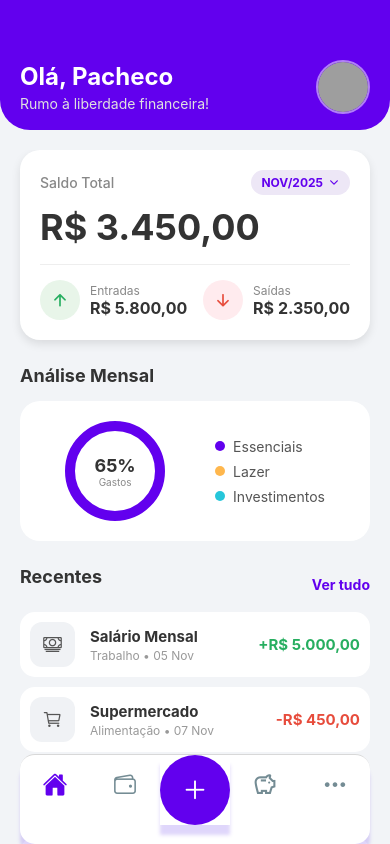
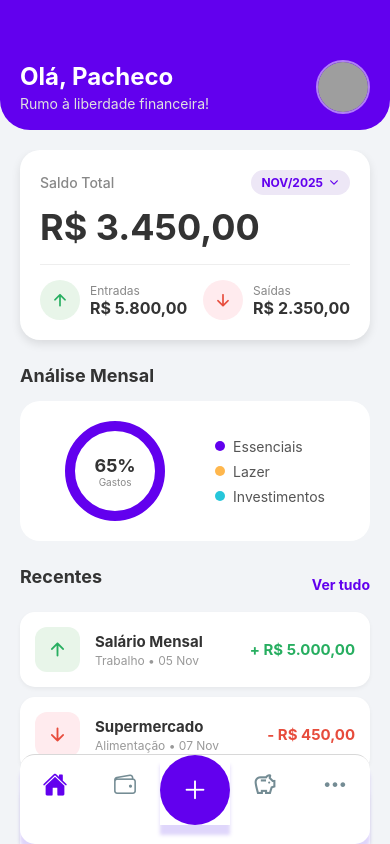
Before and after one commit to xgustavopachecox/TCC-projeto, a React Native app: screen / in a window 390 px wide. Built offline with nearby package versions, Linux system fonts and the light colour scheme; grey boxes are pictures that could not be loaded.

Commit message:
pagina do home completa

```diff
--- a/src/screens/Home.tsx
+++ b/src/screens/Home.tsx
@@ -7,10 +7,10 @@ import {
   ScrollView,
   TouchableOpacity,
   Image,
-  Dimensions
+  Modal,
+  Platform
 } from 'react-native';
 import { Ionicons } from '@expo/vector-icons';
-
 
 type Transaction = {
   id: string;
@@ -19,18 +19,50 @@ type Transaction = {
   amount: string;
   category: string;
   date: string;
+  time: string;
+  description: string;
 };
 
-const RECENT_TRANSACTIONS: Transaction[] = [
-  { id: '1', title: 'Salário Mensal', type: 'up', amount: 'R$ 5.000,00', category: 'Trabalho', date: '05 Nov' },
-  { id: '2', title: 'Supermercado', type: 'down', amount: 'R$ 450,00', category: 'Alimentação', date: '07 Nov' },
-  { id: '3', title: 'Netflix', type: 'down', amount: 'R$ 55,90', category: 'Lazer', date: '10 Nov' },
-  { id: '4', title: 'Freelance', type: 'up', amount: 'R$ 800,00', category: 'Extra', date: '12 Nov' },
+// Dados Iniciais
+const INITIAL_TRANSACTIONS: Transaction[] = [
+  { id: '1', title: 'Salário Mensal', type: 'up', amount: '5.000,00', category: 'Trabalho', date: '05 Nov', time: '09:00', description: 'Pagamento de salário.' },
+  { id: '2', title: 'Supermercado', type: 'down', amount: '450,00', category: 'Alimentação', date: '07 Nov', time: '18:30', description: 'Compras no supermercado.' },
+  { id: '3', title: 'Netflix', type: 'down', amount: '55,90', category: 'Lazer', date: '10 Nov', time: '10:15', description: 'Assinatura mensal.' },
+  { id: '4', title: 'Freelance', type: 'up', amount: '800,00', category: 'Extra', date: '12 Nov', time: '14:00', description: 'Serviço prestado.' },
 ];
 
 export default function Home() {
   const navigation = useNavigation<any>();
   const [currentMonth, setCurrentMonth] = useState('NOV/2025');
+
+  // Estados para as Transações Recentes e Modal
+  const [recentTransactions, setRecentTransactions] = useState<Transaction[]>(INITIAL_TRANSACTIONS);
+  const [modalVisible, setModalVisible] = useState(false);
+  const [selectedTx, setSelectedTx] = useState<Transaction | null>(null);
+
+  // Cores consistentes
+  const GREEN_COLOR = '#27ae60';
+  const RED_COLOR = '#e74c3c';
+
+  // ==========================================
+  // FUNÇÕES DO MODAL
+  // ==========================================
+  const openDetails = (tx: Transaction) => {
+    setSelectedTx(tx);
+    setModalVisible(true);
+  };
+
+  const closeDetails = () => {
+    setModalVisible(false);
+    setTimeout(() => setSelectedTx(null), 300);
+  };
+
+  const handleDeleteTransaction = () => {
+    if (selectedTx) {
+      setRecentTransactions(prev => prev.filter(t => t.id !== selectedTx.id));
+      closeDetails();
+    }
+  };
 
   return (
     <View style={styles.container}>
@@ -127,14 +159,22 @@ export default function Home() {
           </TouchableOpacity>
         </View>
 
-        {RECENT_TRANSACTIONS.map((item) => (
-          <View key={item.id} style={styles.transactionItem}>
+        {recentTransactions.map((item) => (
+          <TouchableOpacity
+            key={item.id}
+            style={styles.transactionItem}
+            activeOpacity={0.7}
+            onPress={() => openDetails(item)} // ABRE O MODAL DIRETAMENTE AQUI
+          >
             <View style={styles.transactionLeft}>
-              <View style={styles.categoryIcon}>
+              <View style={[
+                styles.categoryIcon,
+                { backgroundColor: item.type === 'up' ? '#e8f5e9' : '#ffebee' }
+              ]}>
                 <Ionicons
-                  name={item.type === 'up' ? "cash-outline" : "cart-outline"}
+                  name={item.type === 'up' ? "arrow-up" : "arrow-down"}
                   size={20}
-                  color="#555"
+                  color={item.type === 'up' ? GREEN_COLOR : RED_COLOR}
                 />
               </View>
               <View>
@@ -144,14 +184,105 @@ export default function Home() {
             </View>
             <Text style={[
               styles.transactionAmount,
-              { color: item.type === 'up' ? '#27ae60' : '#e74c3c' }
+              { color: item.type === 'up' ? GREEN_COLOR : RED_COLOR }
             ]}>
-              {item.type === 'up' ? '+' : '-'}{item.amount}
+              {item.type === 'up' ? '+ R$ ' : '- R$ '}{item.amount}
             </Text>
-          </View>
+          </TouchableOpacity>
         ))}
 
       </ScrollView>
+
+      {/* =================================================== */}
+      {/* MODAL DE DETALHES DA TRANSAÇÃO (Direto na Home) */}
+      {/* =================================================== */}
+      <Modal
+        visible={modalVisible}
+        animationType="slide"
+        transparent={true}
+        onRequestClose={closeDetails}
+      >
+        <View style={styles.modalOverlay}>
+          <TouchableOpacity style={styles.modalBackdrop} activeOpacity={1} onPress={closeDetails} />
+
+          <View style={styles.modalContent}>
+            <View style={styles.modalHandle} />
+
+            {selectedTx && (
+              <>
+                {/* Cabeçalho do Modal */}
+                <View style={styles.modalHeader}>
+                  <View style={styles.modalTxInfo}>
+                    <View style={[
+                      styles.modalIconBg,
+                      { backgroundColor: selectedTx.type === 'up' ? '#e8f5e9' : '#ffebee' }
+                    ]}>
+                      <Ionicons
+                        name={selectedTx.type === 'up' ? "arrow-up" : "arrow-down"}
+                        size={28}
+                        color={selectedTx.type === 'up' ? GREEN_COLOR : RED_COLOR}
+                      />
+                    </View>
+                    <Text style={styles.modalTxTitle}>{selectedTx.title}</Text>
+                  </View>
+                  <TouchableOpacity onPress={closeDetails} style={styles.closeButton}>
+                    <Ionicons name="close" size={24} color="#999" />
+                  </TouchableOpacity>
+                </View>
+
+                {/* Valor em Destaque */}
+                <View style={styles.modalAmountContainer}>
+                  <Text style={[
+                    styles.modalBigAmount,
+                    { color: selectedTx.type === 'up' ? GREEN_COLOR : RED_COLOR }
+                  ]}>
+                    {selectedTx.type === 'up' ? '+ R$ ' : '- R$ '}{selectedTx.amount}
+                  </Text>
+                  <Text style={styles.modalStatusText}>
+                    <Ionicons name="checkmark-circle" size={14} color={GREEN_COLOR} /> Concluído
+                  </Text>
+                </View>
+
+                {/* Lista de Detalhes */}
+                <View style={styles.detailsBox}>
+                  <View style={styles.detailRow}>
+                    <Text style={styles.detailLabel}>Categoria</Text>
+                    <Text style={styles.detailValue}>{selectedTx.category}</Text>
+                  </View>
+                  <View style={styles.detailDivider} />
+
+                  <View style={styles.detailRow}>
+                    <Text style={styles.detailLabel}>Data</Text>
+                    <Text style={styles.detailValue}>{selectedTx.date}</Text>
+                  </View>
+                  <View style={styles.detailDivider} />
+
+                  <View style={styles.detailRow}>
+                    <Text style={styles.detailLabel}>Hora</Text>
+                    <Text style={styles.detailValue}>{selectedTx.time}</Text>
+                  </View>
+                  <View style={styles.detailDivider} />
+
+                  <View style={styles.detailRow}>
+                    <Text style={styles.detailLabel}>Descrição</Text>
+                    <Text style={styles.detailValueDesc}>{selectedTx.description}</Text>
+                  </View>
+                </View>
+
+                {/* Botão de Excluir */}
+                <TouchableOpacity
+                  style={styles.deleteBtn}
+                  onPress={handleDeleteTransaction}
+                >
+                  <Ionicons name="trash-outline" size={20} color="#e74c3c" />
+                  <Text style={styles.deleteBtnText}>Excluir Transação</Text>
+                </TouchableOpacity>
+              </>
+            )}
+          </View>
+        </View>
+      </Modal>
+
     </View>
   );
 }
@@ -181,7 +312,6 @@ const styles = StyleSheet.create({
     borderRadius: 30,
   },
   avatar: { width: 50, height: 50, borderRadius: 25 },
-
 
   content: { flex: 1, paddingHorizontal: 20, marginTop: 20 },
 
@@ -224,10 +354,8 @@ const styles = StyleSheet.create({
   summaryValueUp: { fontSize: 16, fontWeight: 'bold', color: '#333' },
   summaryValueDown: { fontSize: 16, fontWeight: 'bold', color: '#333' },
 
-  // Seções e Títulos
   sectionTitle: { fontSize: 18, fontWeight: 'bold', color: '#333', marginBottom: 15 },
 
-  // Placeholder do Gráfico
   chartCard: {
     backgroundColor: '#FFF',
     padding: 20,
@@ -254,24 +382,26 @@ const styles = StyleSheet.create({
   dot: { width: 10, height: 10, borderRadius: 5 },
   legendText: { fontSize: 14, color: '#555' },
 
-  // Lista de Transações
   recentHeader: { flexDirection: 'row', justifyContent: 'space-between', alignItems: 'center', marginBottom: 10 },
   seeAll: { color: '#6200ee', fontWeight: 'bold' },
   transactionItem: {
     backgroundColor: '#FFF',
-    padding: 10,
+    padding: 15,
     borderRadius: 15,
     flexDirection: 'row',
     justifyContent: 'space-between',
     alignItems: 'center',
     marginBottom: 10,
     elevation: 1,
+    shadowColor: '#000',
+    shadowOpacity: 0.05,
+    shadowOffset: { width: 0, height: 2 },
+    shadowRadius: 4,
   },
   transactionLeft: { flexDirection: 'row', alignItems: 'center', gap: 15 },
   categoryIcon: {
     width: 45,
     height: 45,
-    backgroundColor: '#F0F2F5',
     borderRadius: 12,
     justifyContent: 'center',
     alignItems: 'center',
@@ -280,22 +410,131 @@ const styles = StyleSheet.create({
   transactionCategory: { color: '#999', fontSize: 12, marginTop: 2 },
   transactionAmount: { fontWeight: 'bold', fontSize: 15 },
 
-  fabContainer: {
-    position: 'absolute',
-    bottom: 30,
-    right: 30,
-    width: 60,
-    height: 60,
-    borderRadius: 30,
-    backgroundColor: '#IssoÉUmaCor',
+  // --- ESTILOS DO MODAL ---
+  modalOverlay: {
+    flex: 1,
+    justifyContent: 'flex-end',
+  },
+  modalBackdrop: {
+    ...StyleSheet.absoluteFillObject,
+    backgroundColor: 'rgba(0, 0, 0, 0.5)',
+  },
+  modalContent: {
+    backgroundColor: '#F8F9FA',
+    borderTopLeftRadius: 30,
+    borderTopRightRadius: 30,
+    padding: 24,
+    paddingBottom: Platform.OS === 'ios' ? 40 : 24,
+    minHeight: 400,
+    elevation: 10,
+    shadowColor: '#000',
+    shadowOpacity: 0.2,
+    shadowOffset: { width: 0, height: -5 },
+    shadowRadius: 10,
+  },
+  modalHandle: {
+    width: 40,
+    height: 5,
+    backgroundColor: '#D1D1D1',
+    borderRadius: 3,
+    alignSelf: 'center',
+    marginBottom: 20,
+  },
+  modalHeader: {
+    flexDirection: 'row',
+    justifyContent: 'space-between',
+    alignItems: 'center',
+    marginBottom: 20,
+  },
+  modalTxInfo: {
+    flexDirection: 'row',
+    alignItems: 'center',
+    gap: 15,
+    flex: 1,
+  },
+  modalIconBg: {
+    width: 50,
+    height: 50,
+    borderRadius: 15,
     justifyContent: 'center',
     alignItems: 'center',
+  },
+  modalTxTitle: {
+    fontSize: 20,
+    fontWeight: 'bold',
+    color: '#333',
+    flexShrink: 1,
+  },
+  closeButton: { padding: 5 },
 
+  modalAmountContainer: {
+    alignItems: 'center',
+    marginVertical: 20,
+  },
+  modalBigAmount: {
+    fontSize: 38,
+    fontWeight: 'bold',
+    marginBottom: 5,
+  },
+  modalStatusText: {
+    fontSize: 14,
+    color: '#666',
+    fontWeight: '500',
+    flexDirection: 'row',
+    alignItems: 'center',
+  },
 
-    elevation: 5,
-    shadowColor: '#000',
-    shadowOffset: { width: 0, height: 2 },
-    shadowOpacity: 0.25,
-    shadowRadius: 3.84,
+  detailsBox: {
+    backgroundColor: '#FFF',
+    borderRadius: 16,
+    padding: 15,
+    marginBottom: 25,
+    borderWidth: 1,
+    borderColor: '#EFEFEF',
+  },
+  detailRow: {
+    flexDirection: 'row',
+    justifyContent: 'space-between',
+    alignItems: 'flex-start',
+    paddingVertical: 10,
+  },
+  detailDivider: {
+    height: 1,
+    backgroundColor: '#F0F0F0',
+  },
+  detailLabel: {
+    fontSize: 15,
+    color: '#888',
+    fontWeight: '500',
+  },
+  detailValue: {
+    fontSize: 15,
+    color: '#333',
+    fontWeight: '600',
+  },
+  detailValueDesc: {
+    fontSize: 15,
+    color: '#333',
+    fontWeight: '500',
+    flex: 1,
+    textAlign: 'right',
+    marginLeft: 20,
+  },
+
+  deleteBtn: {
+    flexDirection: 'row',
+    alignItems: 'center',
+    justifyContent: 'center',
+    paddingVertical: 16,
+    borderRadius: 15,
+    backgroundColor: '#ffebee',
+    borderWidth: 1,
+    borderColor: '#ffcdd2',
+  },
+  deleteBtnText: {
+    color: '#e74c3c',
+    fontSize: 16,
+    fontWeight: 'bold',
+    marginLeft: 8,
   },
 });
```
Also changed, not shown: src/screens/Wallet.tsx (+15 -7 lines).
